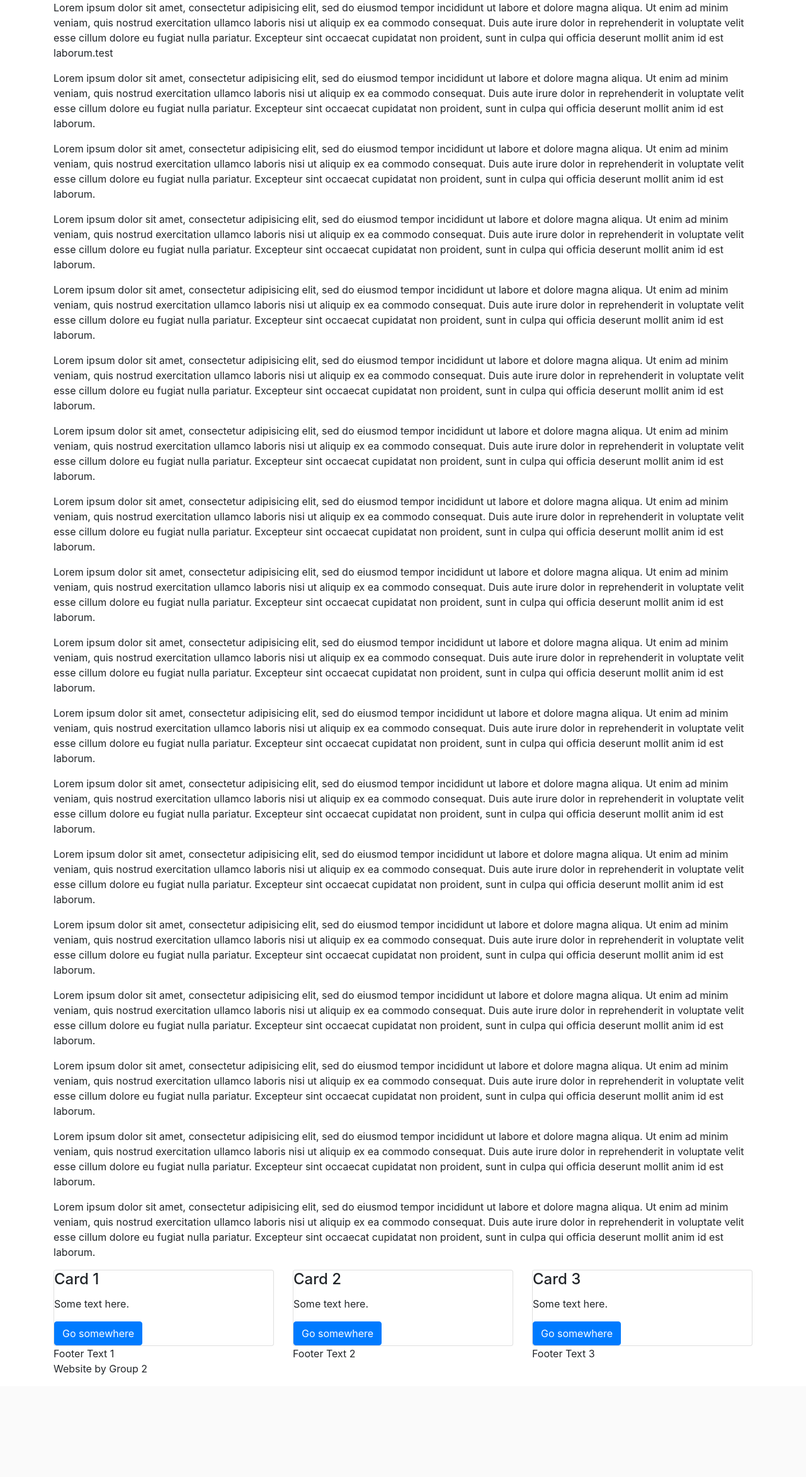
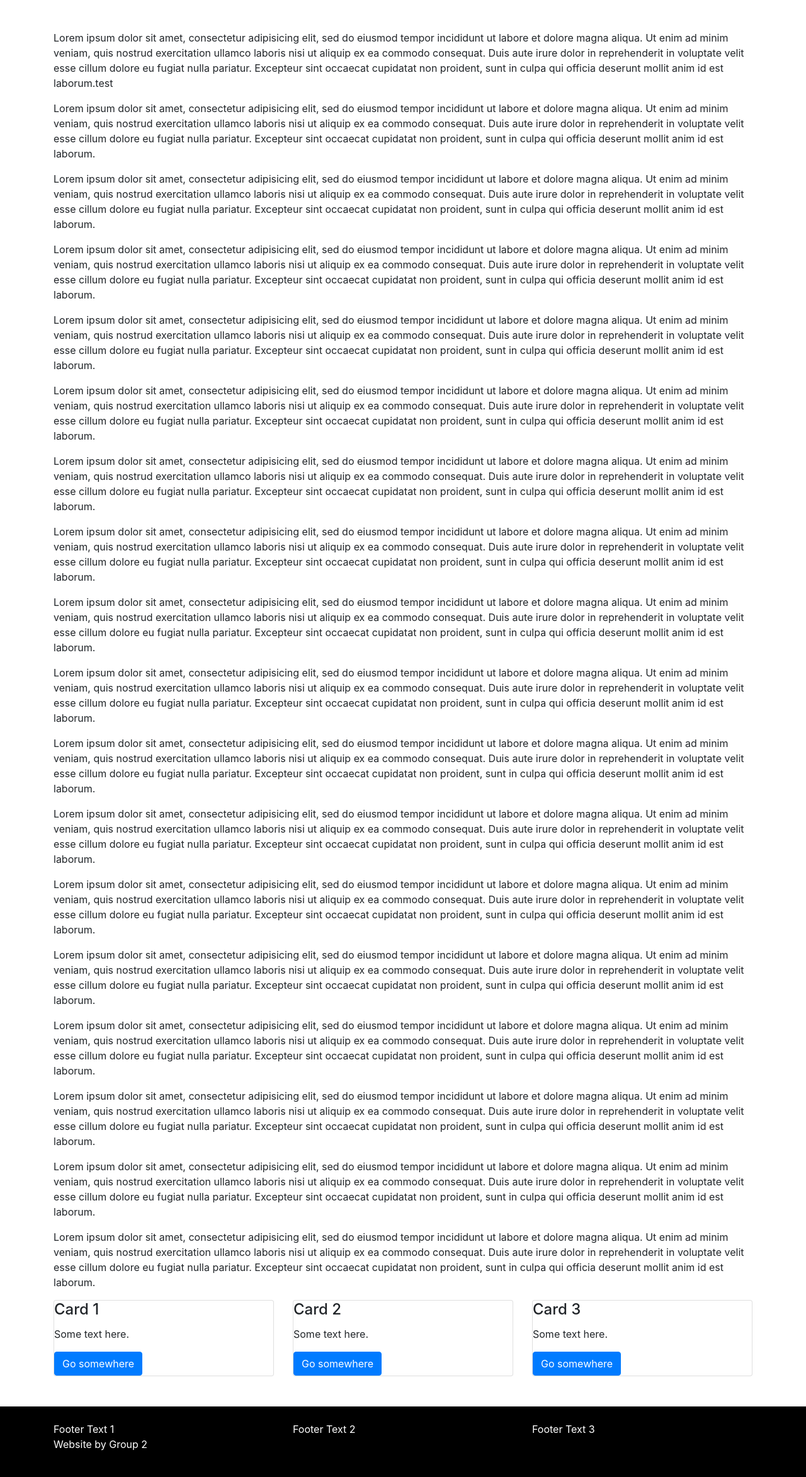
Before and after one commit to RoryEgan/cs4014-project, a PHP site: page / in a window 1280 px wide. Shown: the part 174-2519 px from the top of the page at 63% size. Before the commit the page ends 2357 px from the top, so only its background shows below. Run offline with PHP 8.4, Linux system fonts and the light colour scheme; style sheets or scripts are compiled from the project's sources; some libraries are stand-ins or nearby versions.

Commit message:
Some footer styling and general spacing added:
I have added some padding and margin classes on the main content and footer to space things out a bit nicer. I have also just started to style the footer.

```diff
--- /dev/null
+++ b/assets/sass/footer.scss
@@ -0,0 +1,6 @@
+footer {
+
+  background-color: #000;
+  color: #fff;
+
+}
--- a/includes/footer.php
+++ b/includes/footer.php
@@ -1,4 +1,4 @@
-<footer>
+<footer class="py-4">
   <div class="container">
     <div class="row">
       <div class="col-md-4">
--- a/includes/head.php
+++ b/includes/head.php
@@ -6,6 +6,7 @@
   <link href="bower_components/font-awesome/css/font-awesome.min.css" rel="stylesheet">
   <link href="assets/sass/style.scss" rel="stylesheet">
   <link href="assets/sass/header.scss" rel="stylesheet">
+  <link href="assets/sass/footer.scss" rel="stylesheet">
   <link href="assets/sass/buttons.scss" rel="stylesheet">
   <title>CS 4014 Project</title>
 </head>
--- a/index.php
+++ b/index.php
@@ -1,5 +1,6 @@
 <?php include('includes/head.php');?>
 <?php include('includes/header.php');?>
+<div class="page-content my-5">
   <div class="container">
     <section>
       <p>Lorem ipsum dolor sit amet, consectetur adipisicing elit, sed do eiusmod
@@ -195,4 +196,5 @@
       </div>
     </section>
   </div>
+</div>
 <?php include('includes/footer.php');?>
```
Lines whose indentation alone changed are shown as unchanged.
